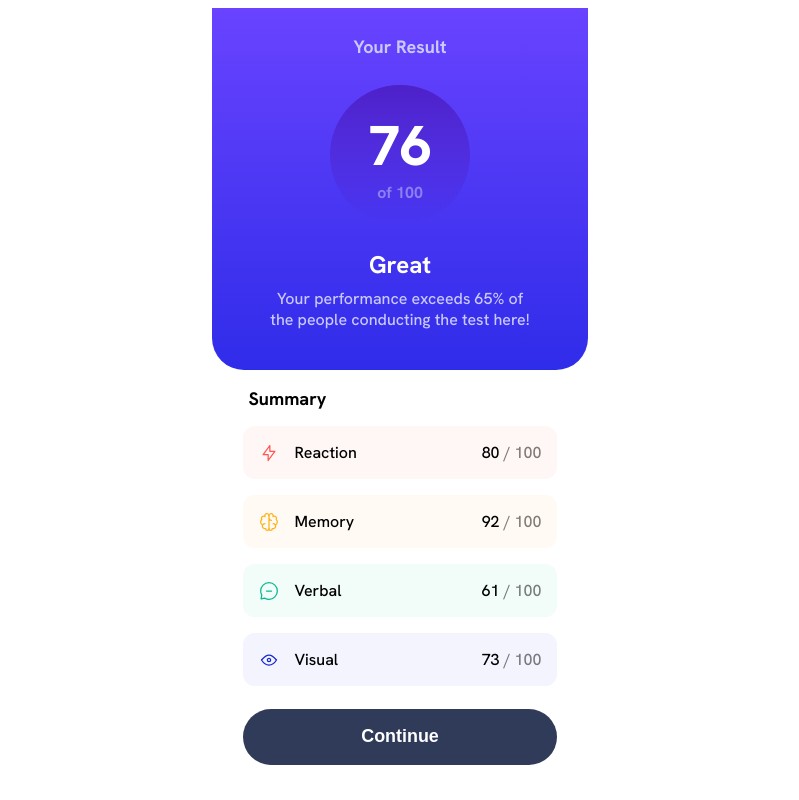
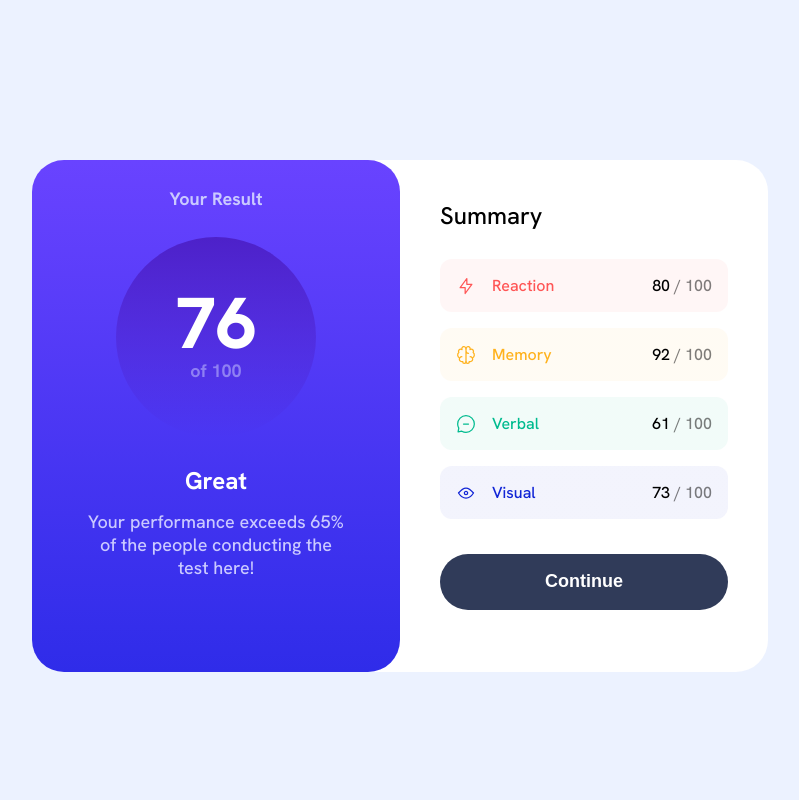
Before and after one commit to QLopes22/result-summary-component, a plain HTML site: page index.html in a window 1280 px wide. Shown: the whole page, without its empty margins (240-1039 px from the left). Drawn offline with Linux system fonts and the light colour scheme.

Commit message:
finished desktop design also added colors to summary items

```diff
--- a/index.html
+++ b/index.html
@@ -23,21 +23,21 @@
             <p class="motivation-snippet">Your performance exceeds 65% of the people conducting the test here!</p>
        </div>
 
-       <h2 class="sum">Summary</h2>
 
        <div class="summary">
-            <div class="sum-flex">
+           <h2 class="sum">Summary</h2>
+           <div class="sum-flex">
                     <div class="reaction flex">
                         <img src="./images/icon-reaction.svg" alt="" class="rection-icon">
                         <div class="sum-container">
-                            <p>Reaction</p>
+                            <p class="item-react-title">Reaction</p>
                             <p>80 <span>/ 100</span></p>
                         </div>
                     </div>
                     <div class="memory flex">
                         <img src="./images/icon-memory.svg" alt="" class="memory-icon">
                         <div class="sum-container">
-                            <p>Memory</p>
+                            <p class="item-mem-title">Memory</p>
                             <p>92 <span>/ 100</span></p>
                         </div>
 
@@ -45,7 +45,7 @@
                     <div class="verbal flex">
                         <img src="./images/icon-verbal.svg" alt="" class="verbal-icon">
                         <div class="sum-container">
-                            <p>Verbal</p>
+                            <p class="item-verb-title">Verbal</p>
                             <p>61 <span>/ 100</span></p>
                         </div>
 
@@ -53,7 +53,7 @@
                     <div class="visual flex">
                         <img src="./images/icon-visual.svg" alt="" class="visual-icon">
                         <div class="sum-container">
-                            <p>Visual</p>
+                            <p class="item-vis-title">Visual</p>
                             <p>73 <span>/ 100</span></p>
                         </div>
 
--- a/style.css
+++ b/style.css
@@ -1,17 +1,17 @@
-html {
-    padding: 0;
-    margin: 0;
-}
 
 body {
     font-family: 'Hanken Grotesk', sans-serif;
     display: flex;
+    background-color: #ECF2FF;
     justify-content: center;
     align-items: center;
     text-align: center;
     font-size: 1rem;
     font-weight: 500;
     line-height: normal;
+    padding: 0;
+    margin: 0 auto;
+    width: 23.437rem;
 }
 
 
@@ -19,6 +19,7 @@ body {
 .container {
     width: 23.44rem;
 }
+
 
 .hero-section {
     background-image:linear-gradient(180deg, #75F 0%, #6943FF 0.01%, #2F2CE9 100%);
@@ -73,8 +74,8 @@ h1 {
 
 h2 {
     color: #cac9ff;
-    font-size: 1rem;
-    font-weight: 700;
+    font-size: 1.125rem;
+    font-weight: 500;
     line-height: normal;
     margin: 0;
 }
@@ -132,9 +133,17 @@ h2 {
     background: var(--red-95-white, linear-gradient(0deg, rgba(255, 255, 255, 0.95) 0%, rgba(255, 255, 255, 0.95) 100%), #F55);
 }
 
+.item-react-title {
+    color: #FF5555;
+}
+
 .memory{
     border-radius: 12px;
 background: var(--yellow-95-white, linear-gradient(0deg, rgba(255, 255, 255, 0.95) 0%, rgba(255, 255, 255, 0.95) 100%), #FFB21E);
+}
+
+.item-mem-title {
+    color: #FFB21E;
 }
 
 .verbal{
@@ -142,9 +151,17 @@ background: var(--yellow-95-white, linear-gradient(0deg, rgba(255, 255, 255, 0.9
     background: var(--green-95-white, linear-gradient(0deg, rgba(255, 255, 255, 0.95) 0%, rgba(255, 255, 255, 0.95) 100%), #00BB8F);
 }
 
+.item-verb-title {
+    color: #00BB8F;
+}
+
 .visual{
     border-radius: 12px;
     background: var(--blue-95-white, linear-gradient(0deg, rgba(255, 255, 255, 0.95) 0%, rgba(255, 255, 255, 0.95) 100%), #1125D6);;
+}
+
+.item-vis-title {
+    color: #1125D6;
 }
 
 .flex > img {
@@ -168,3 +185,148 @@ button {
     font-weight: 700;
     line-height: normal;
 }
+
+
+/* desktop styles */
+
+@media (width > 736px) {
+    .container {
+        width: 736px;
+        height: 512px;
+        display: flex;
+        justify-content: center;
+        align-items: center;
+        background-color: white;
+        margin-top: 10rem;
+        border-radius: 2rem;
+    }
+
+
+    .hero-section {
+        border-radius: 2rem;
+        height: 100%;
+        width: 368px;
+    }
+
+    .result {
+        padding: 38px;
+    }
+
+    .result-score {
+        height: 200px;
+        width: 200px;
+        border-radius: 50%;
+    }
+
+    .big-score {
+        padding-top: 50px;
+        font-size: 72px;
+        font-weight: 800px;
+        line-height: 72px;
+    }
+
+    .full-score {
+        font-size: 18px;
+        font-weight: 700px;
+    }
+
+    .motivation {
+        font-size: 1.5rem;
+        font-weight: 700;
+        padding: 0;
+        margin-top: 28px;
+    }
+
+    .motivation-snippet {
+        text-align: center;
+        font-size: 18px;
+        font-weight: 500;
+        color:#cac9ff;
+        width: 260px;
+        padding: 0;
+        margin-top: 14px;
+    }
+
+    .summary {
+        height: 100%;
+        width: 288px;
+        padding: 0 40px;
+    }
+
+    .sum {
+        text-align: left;
+        color: black;
+        font-size: 24px;
+        font-weight: 700px;
+        padding: 40px 0 0 0;
+    }
+
+    .sum-flex {
+        display: flex;
+        flex-direction: column;
+        justify-content: center;
+        width: 100%;
+        gap: 1rem;
+        margin: 28px auto;
+    }
+
+    .sum-container {
+        display: flex;
+        justify-content: space-between;
+        width: 100%;
+    }
+
+    .flex {
+        display: flex;
+        justify-content: center;
+        align-items: center;
+    }
+
+    .reaction {
+        border-radius: 12px;
+        background: var(--red-95-white, linear-gradient(0deg, rgba(255, 255, 255, 0.95) 0%, rgba(255, 255, 255, 0.95) 100%), #F55);
+    }
+
+    .memory{
+        border-radius: 12px;
+    background: var(--yellow-95-white, linear-gradient(0deg, rgba(255, 255, 255, 0.95) 0%, rgba(255, 255, 255, 0.95) 100%), #FFB21E);
+    }
+
+    .verbal{
+        border-radius: 12px;
+        background: var(--green-95-white, linear-gradient(0deg, rgba(255, 255, 255, 0.95) 0%, rgba(255, 255, 255, 0.95) 100%), #00BB8F);
+    }
+
+    .visual{
+        border-radius: 12px;
+        background: var(--blue-95-white, linear-gradient(0deg, rgba(255, 255, 255, 0.95) 0%, rgba(255, 255, 255, 0.95) 100%), #1125D6);;
+    }
+
+    .flex > img {
+        padding-left: 1rem;
+    }
+
+    span {
+        opacity: .5;
+    }
+
+    button {
+        margin-top: .375em;
+        margin-bottom: 1.5em;
+        width: 288px;
+        height: 56px;
+        color: white;
+        background-color: #303B59;
+        border-radius: 5rem;
+        border: none;
+        font-size: 18px;
+        font-weight: 700;
+        line-height: normal;
+    }
+
+    button:hover {
+        background: var(--Gradient-1, linear-gradient(180deg, #75F 0%, #6943FF 0.01%, #2F2CE9 100%));
+        cursor: pointer;
+    }
+
+}
```
